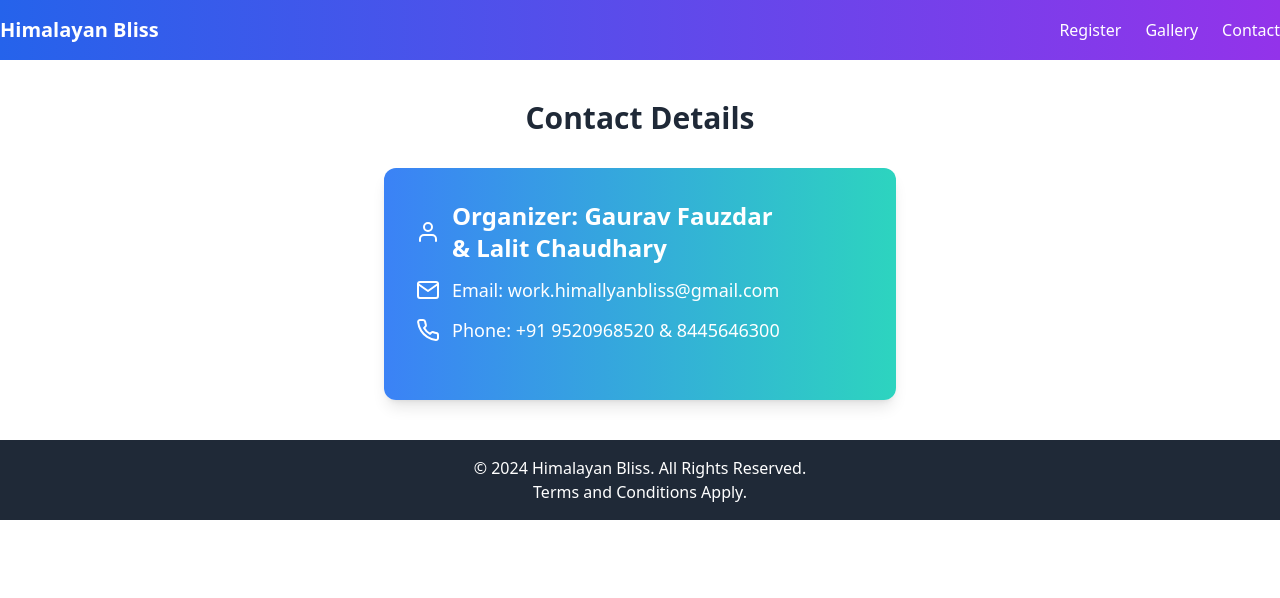
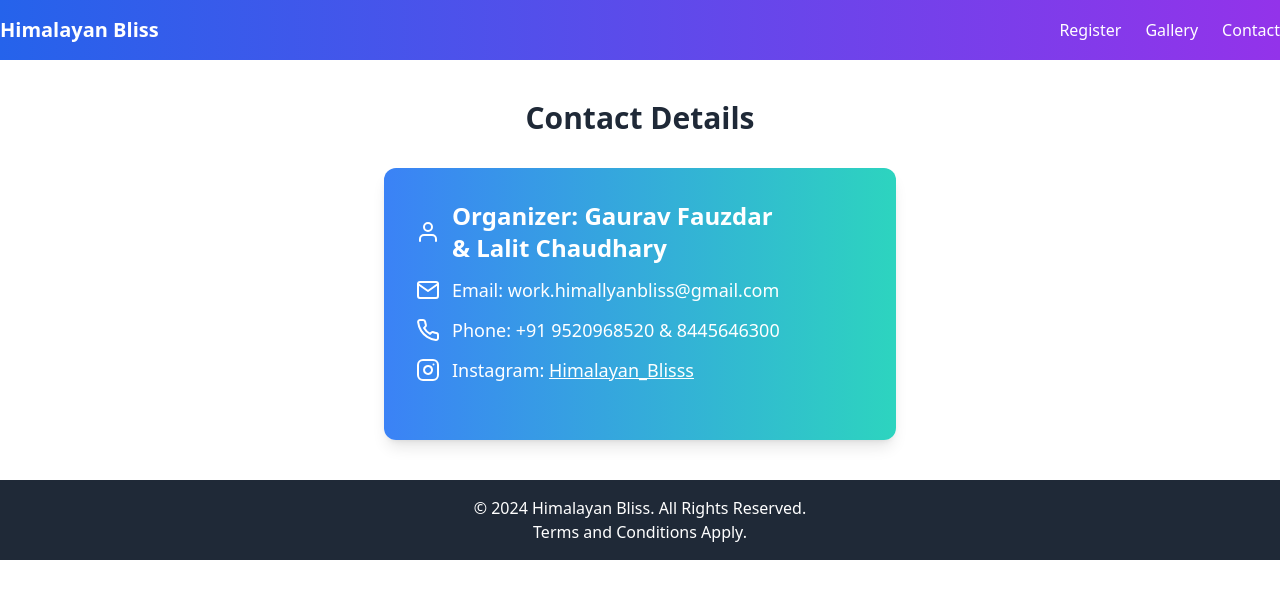
Before and after one commit to Lalitchaudhary01/Himalayan-Bliss, a React (Create React App) app: page /contact in a window 1280 px wide. Shown: the top 598 px of the page. Built offline with nearby package versions, Linux system fonts and the light colour scheme.

Commit message:
update the ui

```diff
--- a/src/components/ContactForm.jsx
+++ b/src/components/ContactForm.jsx
@@ -1,10 +1,10 @@
 import React from "react";
 import { motion } from "framer-motion";
-import { FiMail, FiPhone, FiUser } from "react-icons/fi";
+import { FiMail, FiPhone, FiUser, FiInstagram } from "react-icons/fi";
 
 function ContactForm() {
   return (
-    <div className="container mx-auto my-10 px-4">
+    <div className="container mx-auto my-10 px-4 w-150">
       <h2 className="text-3xl font-extrabold text-center text-gray-800 mb-8">
         Contact Details
       </h2>
@@ -17,18 +17,31 @@ function ContactForm() {
         <div className="mb-6 text-white">
           <div className="flex items-center mb-3">
             <FiUser className="text-2xl mr-3" />
-
             <h3 className="text-2xl font-bold">
-              Organizer: Gaurav Fauzdar <br></br>& Lalit Chaudhary
+              Organizer: Gaurav Fauzdar <br />& Lalit Chaudhary
             </h3>
           </div>
           <div className="flex items-center mb-3">
             <FiMail className="text-2xl mr-3" />
             <p className="text-lg">Email: work.himallyanbliss@gmail.com</p>
           </div>
-          <div className="flex items-center">
+          <div className="flex items-center mb-3">
             <FiPhone className="text-2xl mr-3" />
             <p className="text-lg">Phone: +91 9520968520 & 8445646300</p>
+          </div>
+          <div className="flex items-center">
+            <FiInstagram className="text-2xl mr-3" />
+            <p className="text-lg">
+              Instagram:{" "}
+              <a
+                href="https://www.instagram.com/himalayan_blisss/"
+                target="_blank"
+                rel="noopener noreferrer"
+                className="underline hover:text-blue-200"
+              >
+                Himalayan_Blisss
+              </a>
+            </p>
           </div>
         </div>
       </motion.div>
```
